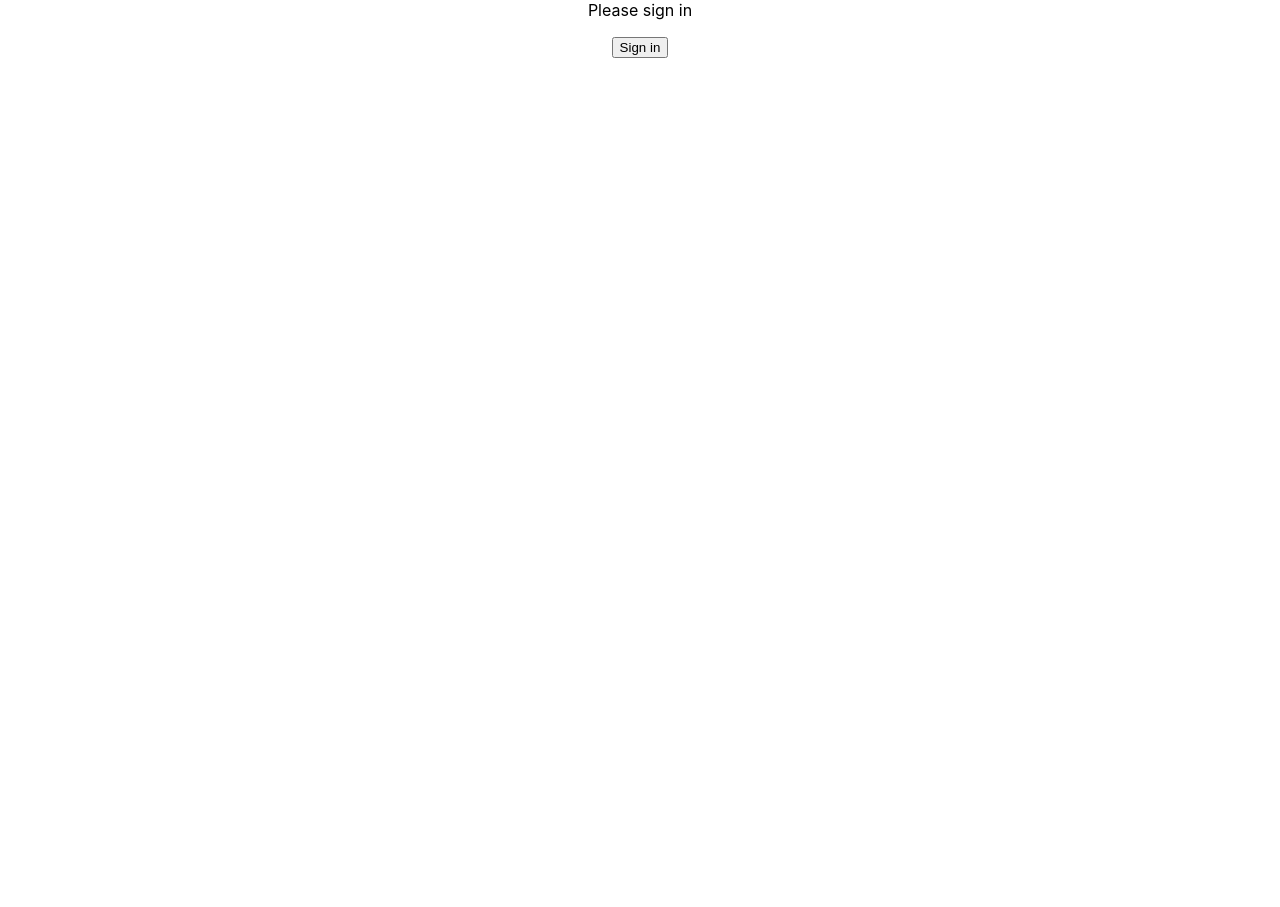
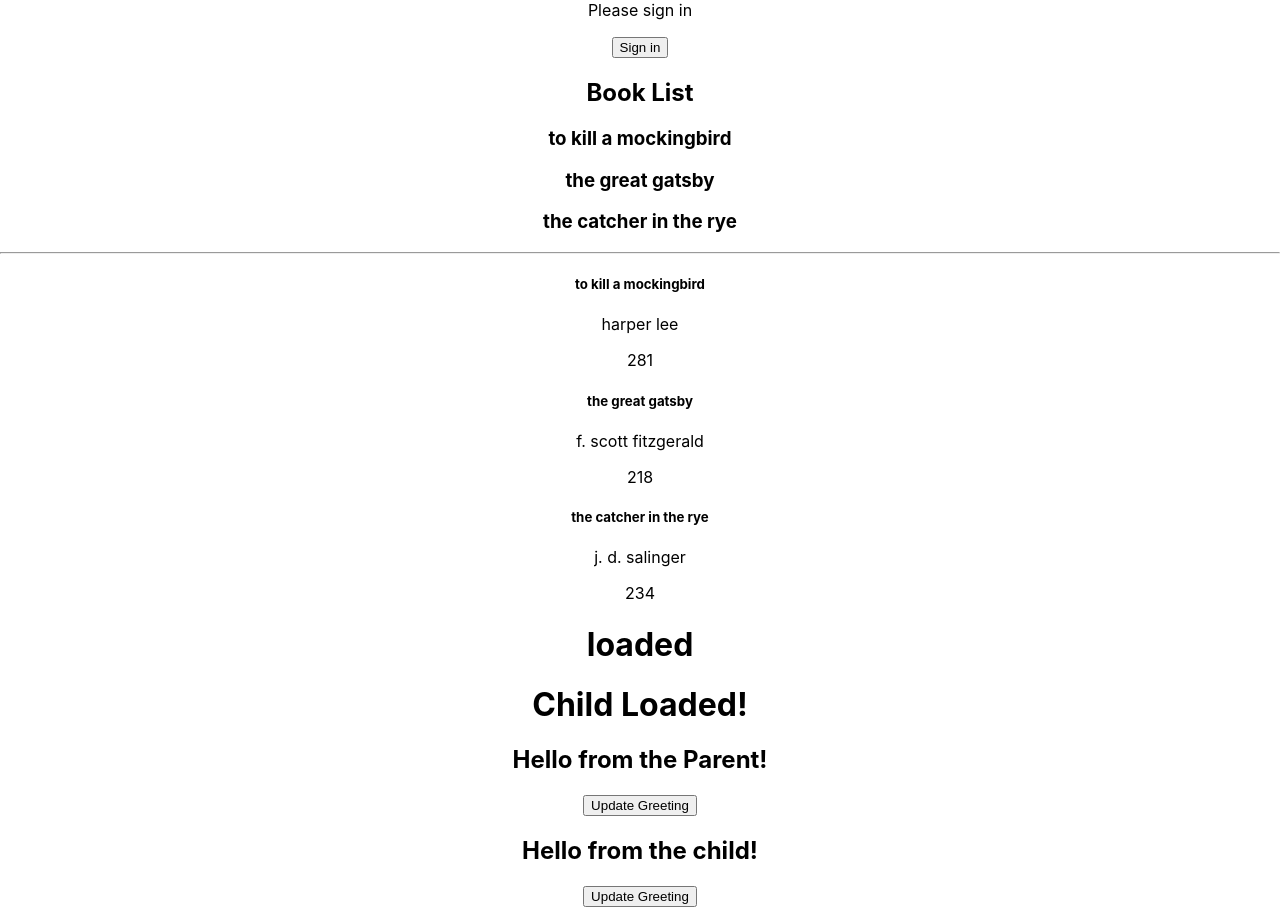
Before and after one commit to GeorginaCarlisle/first-react-app, a React (Create React App) app in the folder my-app/: page / in a window 1280 px wide. Shown: the part 520-1427 px from the top of the page. Before the commit the page ends 800 px from the top, so only its background shows below. Built offline with nearby package versions, Linux system fonts and the light colour scheme.

Commit message:
FEAT: Component did update

```diff
--- a/my-app/src/App.js
+++ b/my-app/src/App.js
@@ -6,6 +6,9 @@
 import ConditionalRenderingFunctional from './components/ConditionalRenderingFunctional';
 import NestingComponents from './components/NestingComponents';
 import MethodsAsPropsParent from './components/MethodsAsPropsParent';
+import RenderingLists from './components/RenderingLists';
+import LifeCyclesCDM from './components/LifeCyclesCDM';
+import LifeCyclesCDU from './components/LifeCyclesCDU';
 
 
 function App() {
@@ -18,6 +21,9 @@
       <NestingComponents />
       <ConditionalRenderingFunctional connected={true}/>
       <MethodsAsPropsParent />
+      <RenderingLists />
+      <LifeCyclesCDM />
+      <LifeCyclesCDU />
     </div>
   );
 }
--- /dev/null
+++ b/my-app/src/components/LifeCyclesCDU.js
@@ -0,0 +1,40 @@
+import React, { Component } from 'react'
+import LifeCyclesCDUchild from './LifeCyclesCDUchild'
+
+
+export class LifeCyclesCDU extends Component {
+    constructor(props) {
+        console.log("Parent constructor called")
+        super(props)
+
+        this.state = {
+            greeting: 'Hello from the Parent!'
+        }
+    }
+
+    updateGreeting = () => {
+        console.log("Parent update Greeting called")
+        this.setState(prevState => {
+            return {
+                greeting: prevState.greeting === 'Hello from the Parent!' ? 'Goodbye from the Parent' : 'Hello from the Parent!'
+            }
+        })
+    }
+
+    componentDidUpdate() {
+        console.log('Parent Component updated')
+    }
+
+    render() {
+        console.log('Parent rendered')
+        return (
+        <div>
+            <h2>{this.state.greeting}</h2>
+            <button onClick={this.updateGreeting}>Update Greeting</button>
+            <LifeCyclesCDUchild />
+        </div>
+        )
+    }
+}
+
+export default LifeCyclesCDU
--- /dev/null
+++ b/my-app/src/components/LifeCyclesCDUchild.js
@@ -0,0 +1,37 @@
+import React, { Component } from 'react'
+
+export class LifeCyclesCDUchild extends Component {
+    constructor(props) {
+        console.log("Child constructor called")
+        super(props)
+
+        this.state = {
+            greeting: 'Hello from the child!'
+        }
+    }
+
+    updateGreeting = () => {
+        console.log("Child update Greeting called")
+        this.setState(prevState => {
+            return {
+                greeting: prevState.greeting === 'Hello from the child!' ? 'Goodbye from the child' : 'Hello from the child!'
+            }
+        })
+    }
+
+    componentDidUpdate() {
+        console.log('Child Component updated')
+    }
+
+    render() {
+        console.log('Child rendered')
+        return (
+        <div>
+            <h2>{this.state.greeting}</h2>
+            <button onClick={this.updateGreeting}>Update Greeting</button>
+        </div>
+        )
+    }
+}
+
+export default LifeCyclesCDUchild
```
